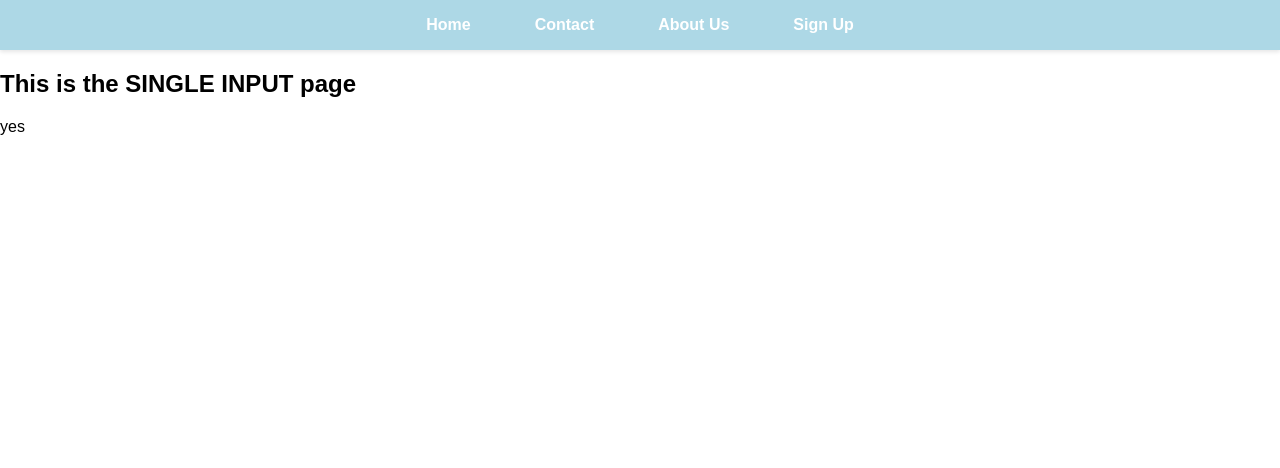
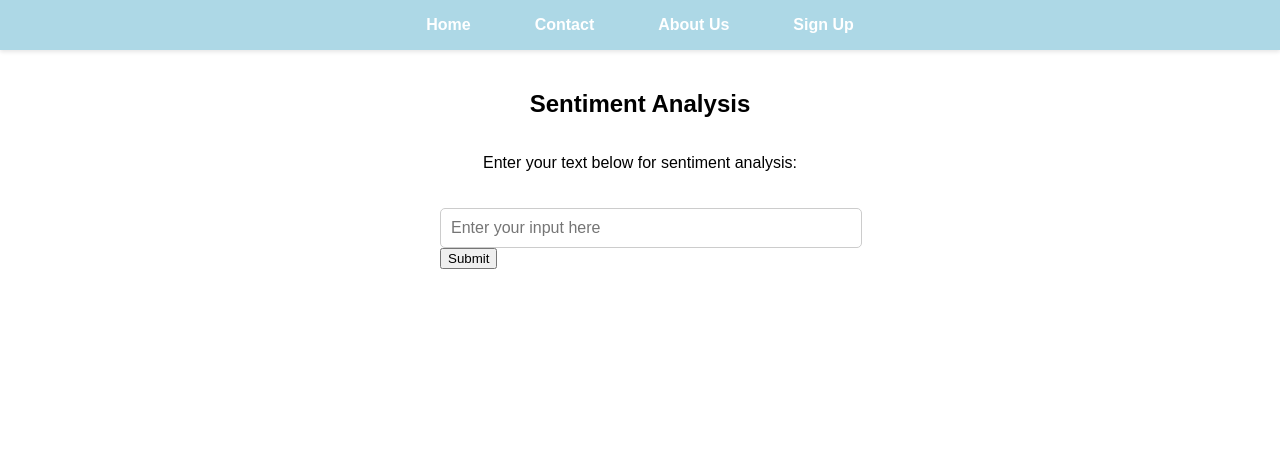
Before and after one commit to Encerwal/productReviewSA, a PHP site: page /single_input.php in a window 1280 px wide. Shown: the top 468 px of the page. Run offline with PHP 8.4, Linux system fonts and the light colour scheme.

Commit message:
updated single_input.php (WORKING VERSION) and uploaded single_analysis.py
-1st iteration of single_input.php without using flask server
- VERY SLOW loading times

```diff
--- a/static/single_input.php
+++ b/static/single_input.php
@@ -1,19 +1,89 @@
 <?php
-// for checking errors
-error_reporting(E_ALL);
-ini_set('display_errors', 1);
-
 // Include the header
 include('header.php');
+
+// Function to run the Python script and get the sentiment analysis result
+function analyze_sentiment($input_text) {
+    $command = escapeshellcmd("py single_analysis.py " . escapeshellarg($input_text));
+    $result = shell_exec($command);
+    return $result;
+}
+
+// Initialize variables
+$input_text = "";
+$sentiment_result = "";
+
+if ($_SERVER["REQUEST_METHOD"] == "POST") {
+    $input_text = $_POST['user_input'];
+    $sentiment_result = analyze_sentiment($input_text);
+}
 ?>
 
-<!-- Main Content of the Home Page -->
+<style>
+    body {
+    margin: 0;
+    font-family: Arial, sans-serif;
+}
+
+.container {
+    display: flex;
+    flex-direction: column;
+    align-items: center; /* Center horizontally */
+    padding: 20px;
+    box-sizing: border-box;
+}
+
+.input-wrapper {
+    max-width: 100%;
+    width: 400px; /* Adjust as needed */
+    margin: 20px 0;
+}
+
+input[type="text"] {
+    width: 100%;
+    padding: 10px;
+    font-size: 16px;
+    border: 1px solid #ccc;
+    border-radius: 5px;
+}
+
+h1 {
+    margin-bottom: 20px;
+}
+
+/* Responsive styling for mobile devices */
+@media (max-width: 600px) {
+    .input-wrapper {
+        width: 100%;
+    }
+
+    input[type="text"] {
+        font-size: 14px;
+        padding: 8px;
+    }
+}
+</style>
+
+<!-- Main Content of the Single Input Page -->
 <main>
     <section>
         <div class="container">
-            <h1>This is the SINGLE INPUT page</h1>
-            <p>yes</p>
+            <h1>Sentiment Analysis</h1>
+            <p>Enter your text below for sentiment analysis:</p>
+            <form method="post" action="<?php echo htmlspecialchars($_SERVER["PHP_SELF"]); ?>">
+                <div class="input-wrapper">
+                    <input type="text" name="user_input" placeholder="Enter your input here" required value="<?php echo htmlspecialchars($input_text); ?>">
+                    <button type="submit">Submit</button>
+                </div>
+            </form>
 
+            <?php if (!empty($sentiment_result)): ?>
+                <div class="result">
+                    <h2>Analysis Result:</h2>
+                    <p><strong>Input:</strong> <?php echo htmlspecialchars($input_text); ?></p>
+                    <p><strong>Predicted Sentiment Class:</strong> <?php echo htmlspecialchars($sentiment_result); ?></p>
+                </div>
+            <?php endif; ?>
         </div>
     </section>
 </main>
```
Also changed, not shown: 1 other file.
